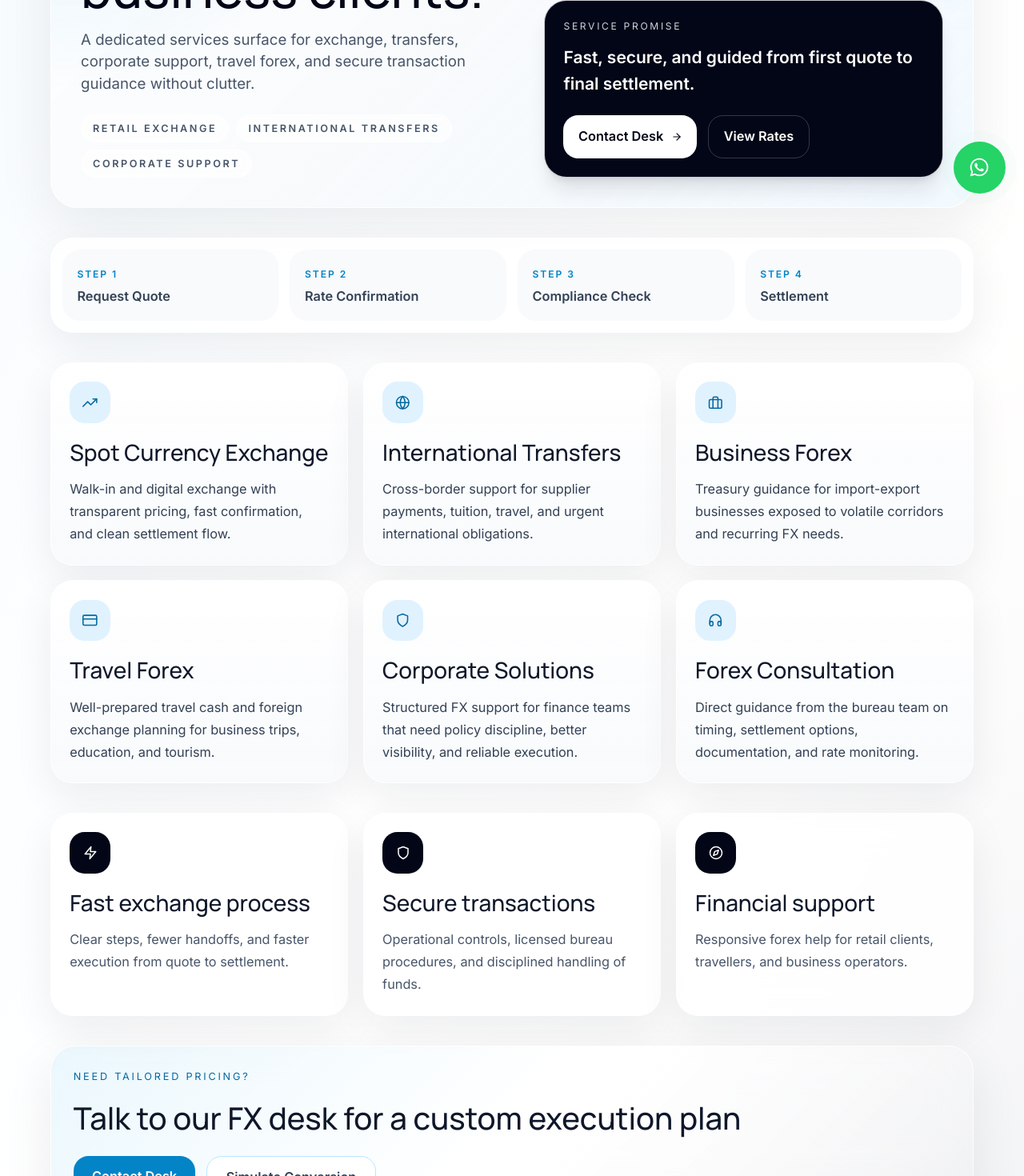
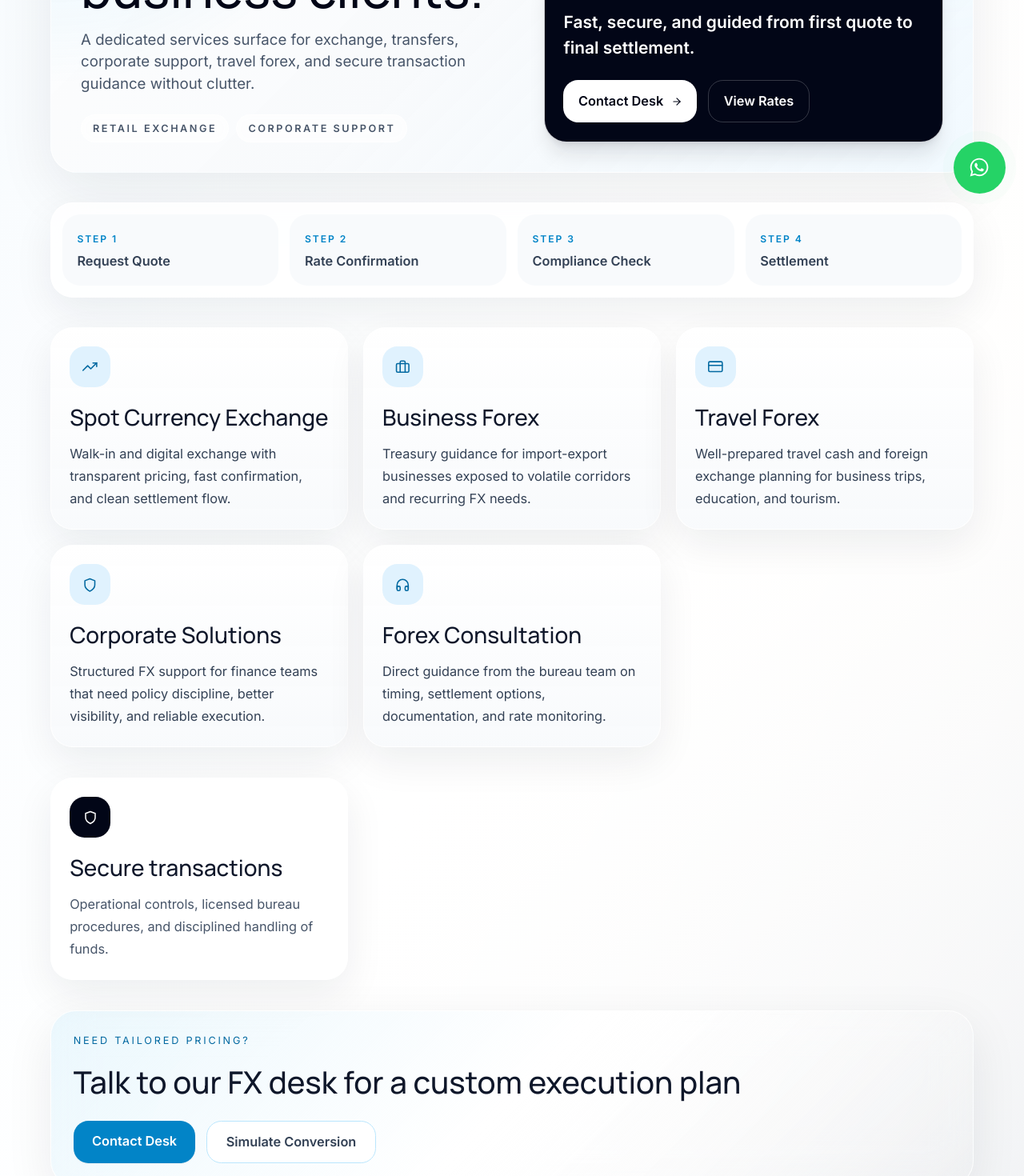
Before and after one commit to Ianmabruk/winga, a React (Vite) app: page /services in a window 1280 px wide. Shown: the part 530-2000 px from the top of the page at 80% size. Built offline with nearby package versions, Linux system fonts and the light colour scheme; no server answers.

Commit message:
Remove NBC Bank location text from landing hero and remove International Transfers, Fast exchange process, and Financial support from Services dashboard

```diff
--- a/src/components/landing/HeroSection.jsx
+++ b/src/components/landing/HeroSection.jsx
@@ -86,7 +86,6 @@ export default function HeroSection() {
             <motion.p initial={{ opacity: 0, y: 20 }} animate={{ opacity: 1, y: 0 }} transition={{ delay: 0.2 }}
               className="text-lg text-slate-600 leading-relaxed mb-8 max-w-lg">
               Fast, Secure, Reliable and Competitive Forex Exchange Services in Tanzania.
-              Located at the heart of Arusha – Near NBC Bank.
             </motion.p>
 
             {/* CTAs */}
--- a/src/pages/ServicesPage.jsx
+++ b/src/pages/ServicesPage.jsx
@@ -17,11 +17,6 @@ const services = [
     title: 'Spot Currency Exchange',
     detail: 'Walk-in and digital exchange with transparent pricing, fast confirmation, and clean settlement flow.',
     icon: FiTrendingUp,
-  },
-  {
-    title: 'International Transfers',
-    detail: 'Cross-border support for supplier payments, tuition, travel, and urgent international obligations.',
-    icon: FiGlobe,
   },
   {
     title: 'Business Forex',
@@ -49,19 +44,9 @@ const processSteps = ['Request Quote', 'Rate Confirmation', 'Compliance Check',
 
 const supportPillars = [
   {
-    title: 'Fast exchange process',
-    detail: 'Clear steps, fewer handoffs, and faster execution from quote to settlement.',
-    icon: FiZap,
-  },
-  {
     title: 'Secure transactions',
     detail: 'Operational controls, licensed bureau procedures, and disciplined handling of funds.',
     icon: FiShield,
-  },
-  {
-    title: 'Financial support',
-    detail: 'Responsive forex help for retail clients, travellers, and business operators.',
-    icon: FiCompass,
   },
 ]
 
@@ -94,7 +79,7 @@ export default function ServicesPage() {
               A dedicated services surface for exchange, transfers, corporate support, travel forex, and secure transaction guidance without clutter.
             </p>
             <div className="mt-5 flex flex-wrap gap-2 text-[0.68rem] font-semibold uppercase tracking-[0.2em] text-slate-600">
-              {['Retail exchange', 'International transfers', 'Corporate support'].map((pill) => (
+              {['Retail exchange', 'Corporate support'].map((pill) => (
                 <span key={pill} className="rounded-full border border-white/80 bg-white/70 px-3 py-1.5 backdrop-blur">
                   {pill}
                 </span>
```
